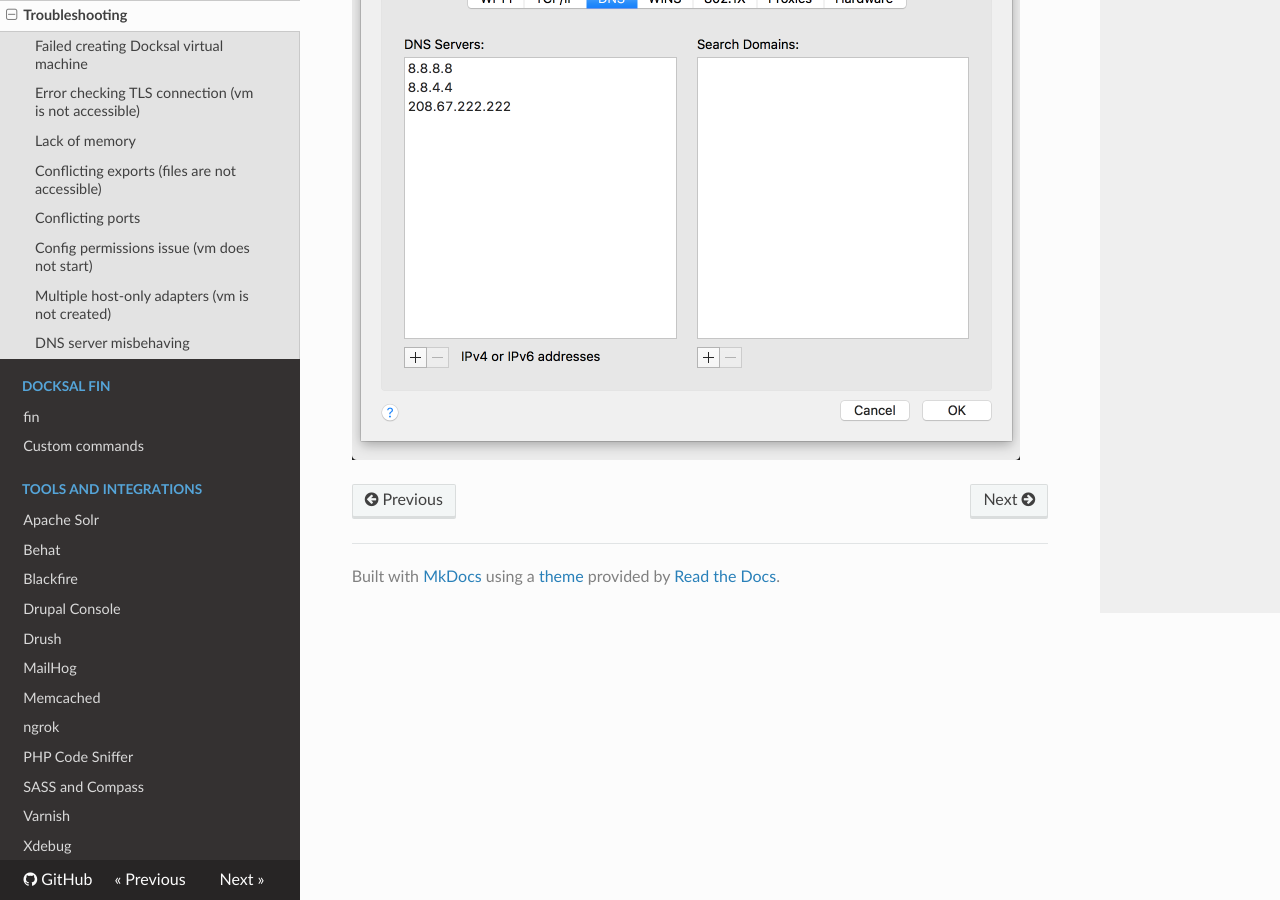
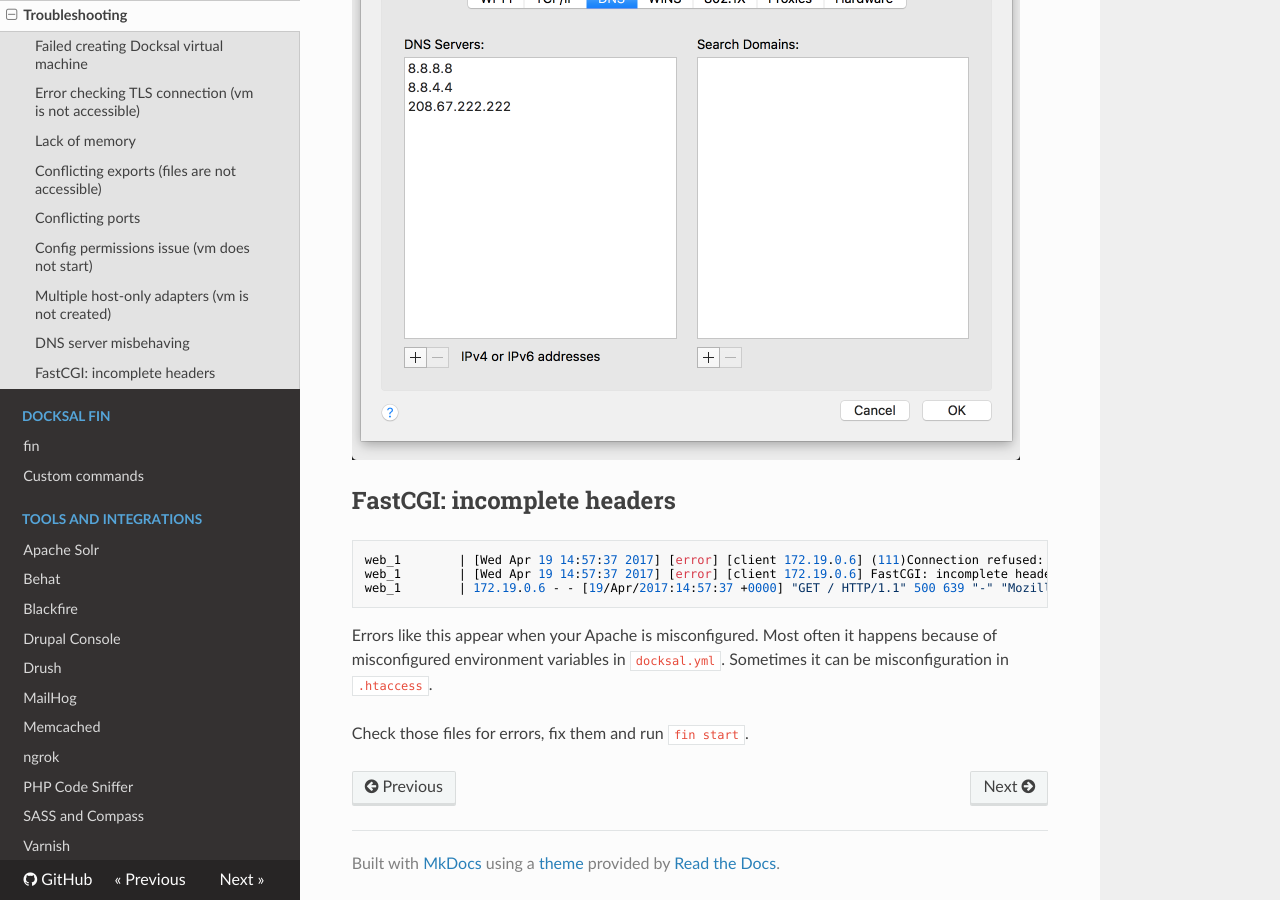
Before and after one commit to docksal/docksal, an MkDocs documentation site: the page built from docs/troubleshooting.md, in a window 1280 px wide and 900 px high, scrolled down 2999 px. Built offline with MkDocs 1.6.1, drawn with Linux system fonts in a browser that asks for light colours; nearby versions of some CDN libraries; old or Windows-style settings are respelled for this version of MkDocs.

Commit message:
Update troubleshooting doc

````diff
--- a/docs/troubleshooting.md
+++ b/docs/troubleshooting.md
@@ -135,3 +135,15 @@ Use [Google Public DNS server](https://developers.google.com/speed/public-dns/)
 macOS DNS settings example:
 
 ![macOS DNS settings](_img/troubleshooting-network-dns.png)
+
+## FastCGI: incomplete headers
+
+```
+web_1        | [Wed Apr 19 14:57:37 2017] [error] [client 172.19.0.6] (111)Connection refused: FastCGI: failed to connect to server "/usr/lib/cgi-bin/php5-fcgi": connect() failed
+web_1        | [Wed Apr 19 14:57:37 2017] [error] [client 172.19.0.6] FastCGI: incomplete headers (0 bytes) received from server "/usr/lib/cgi-bin/php5-fcgi"
+web_1        | 172.19.0.6 - - [19/Apr/2017:14:57:37 +0000] "GET / HTTP/1.1" 500 639 "-" "Mozilla/5.0 (X11; Linux x86_64) AppleWebKit/537.36 (KHTML, like Gecko) Chrome/57.0.2987.133 Safari/537.36"
+```
+
+Errors like this appear when your Apache is misconfigured. Most often it happens because of misconfigured environment variables in `docksal.yml`. Sometimes it can be misconfiguration in `.htaccess`.
+
+Check those files for errors, fix them and run `fin start`.
````
